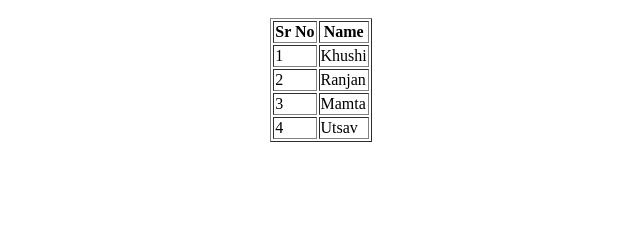
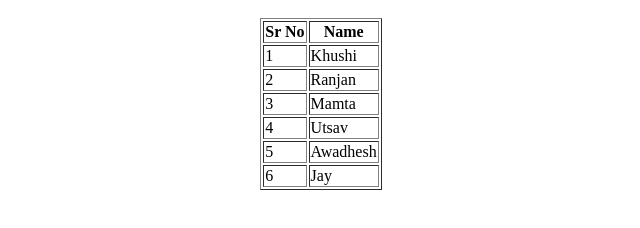
Before and after one commit to anuragmkmp/tableexample, a plain HTML site: page index.html in a window 1280 px wide. Shown: the part 48-276 px from the top of the page, without its empty margins (319-959 px from the left). Drawn offline with Linux system fonts and the light colour scheme.

Commit message:
Added Awadhesh and Jay
Added Awadhesh and Jay in the Table

```diff
--- a/index.html
+++ b/index.html
@@ -26,6 +26,14 @@
             <td>4</td>
             <td>Utsav</td>
         </tr>
+        <tr>
+            <td>5</td>
+            <td>Awadhesh</td>
+        </tr>
+        <tr>
+            <td>6</td>
+            <td>Jay</td>
+        </tr>
     </table>
     </body>
 </html>
```
